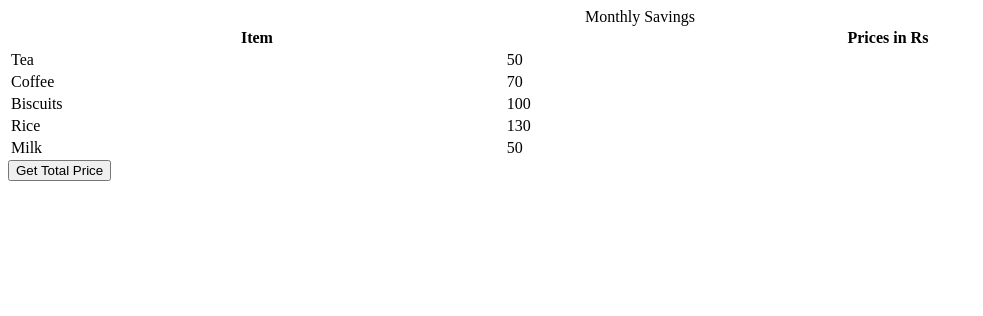
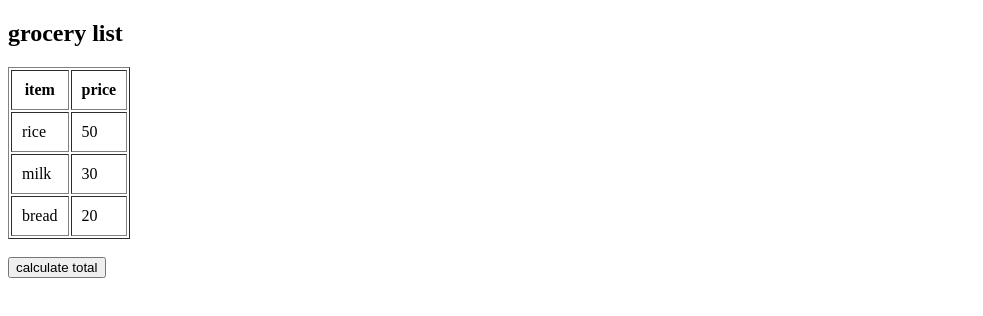
Before and after one commit to acciojob/grofers-checkout-AsifJamal16, a website: page main.html in a window 1280 px wide. Shown: the whole page, without its empty margins (0-983 px from the left). Drawn offline with Linux system fonts and the light colour scheme.

Commit message:
created a submission

```diff
--- a/main.html
+++ b/main.html
@@ -1,75 +1,67 @@
 <!DOCTYPE html>
-<html>
+<html lang="en">
 <head>
     <meta charset="UTF-8">
-    <title>Grocery Total</title>
+    <title>grocery total price</title>
 </head>
-
 <body>
 
-    <table style="width: 100%">
-        <caption>Monthly Savings</caption>
+    <h2>grocery list</h2>
 
+    <table id="grocery-table" border="1" cellpadding="10">
         <tr>
-            <th>Item</th>
-            <th>Prices in Rs</th>
+            <th>item</th>
+            <th>price</th>
         </tr>
 
-        <tr>
-            <td class="item">Tea</td>
+        <tr class="item">
+            <td>rice</td>
             <td class="prices">50</td>
         </tr>
-        <tr>
-            <td class="item">Coffee</td>
-            <td class="prices">70</td>
+
+        <tr class="item">
+            <td>milk</td>
+            <td class="prices">30</td>
         </tr>
-        <tr>
-            <td class="item">Biscuits</td>
-            <td class="prices">100</td>
-        </tr>
-        <tr>
-            <td class="item">Rice</td>
-            <td class="prices">130</td>
-        </tr>
-        <tr>
-            <td class="item">Milk</td>
-            <td class="prices">50</td>
+
+        <tr class="item">
+            <td>bread</td>
+            <td class="prices">20</td>
         </tr>
     </table>
 
+    <br>
+
+    <button onclick="calculateTotal()">calculate total</button>
+
     <script>
-        const getSumBtn = document.createElement("button");
-        getSumBtn.append("Get Total Price");
-        document.body.appendChild(getSumBtn);
+        function calculateTotal() {
+            let priceElements = document.querySelectorAll(".prices");
+            let total = 0;
 
-        const getSum = () => {
+            for (let i = 0; i < priceElements.length; i++) {
+                total += Number(priceElements[i].innerText);
+            }
 
-            // select all td having class "prices"
-            let values = document.querySelectorAll("td.prices");
+            let table = document.getElementById("grocery-table");
 
-            let sum = 0;
+            // remove existing total row if present
+            let oldTotalRow = document.getElementById("total-row");
+            if (oldTotalRow) {
+                oldTotalRow.remove();
+            }
 
-            values.forEach(function(v) {
-                sum = sum + Number(v.innerText);
-            });
+            // create new total row
+            let totalRow = document.createElement("tr");
+            totalRow.id = "total-row";
 
-            // create new row
-            let newRow = document.createElement("tr");
+            let totalCell = document.createElement("td");
+            totalCell.colSpan = 2;
+            totalCell.innerText = "total price: " + total;
 
-            // create one cell
-            let cell = document.createElement("td");
-
-            // span across both columns
-            cell.setAttribute("colspan", "2");
-            cell.innerText = "Total Price = " + sum;
-
-            newRow.appendChild(cell);
-
-            // append row to table
-            document.querySelector("table").appendChild(newRow);
-        };
-
-        getSumBtn.addEventListener("click", getSum);
+            totalRow.appendChild(totalCell);
+            table.appendChild(totalRow);
+        }
     </script>
 
 </body>
```
